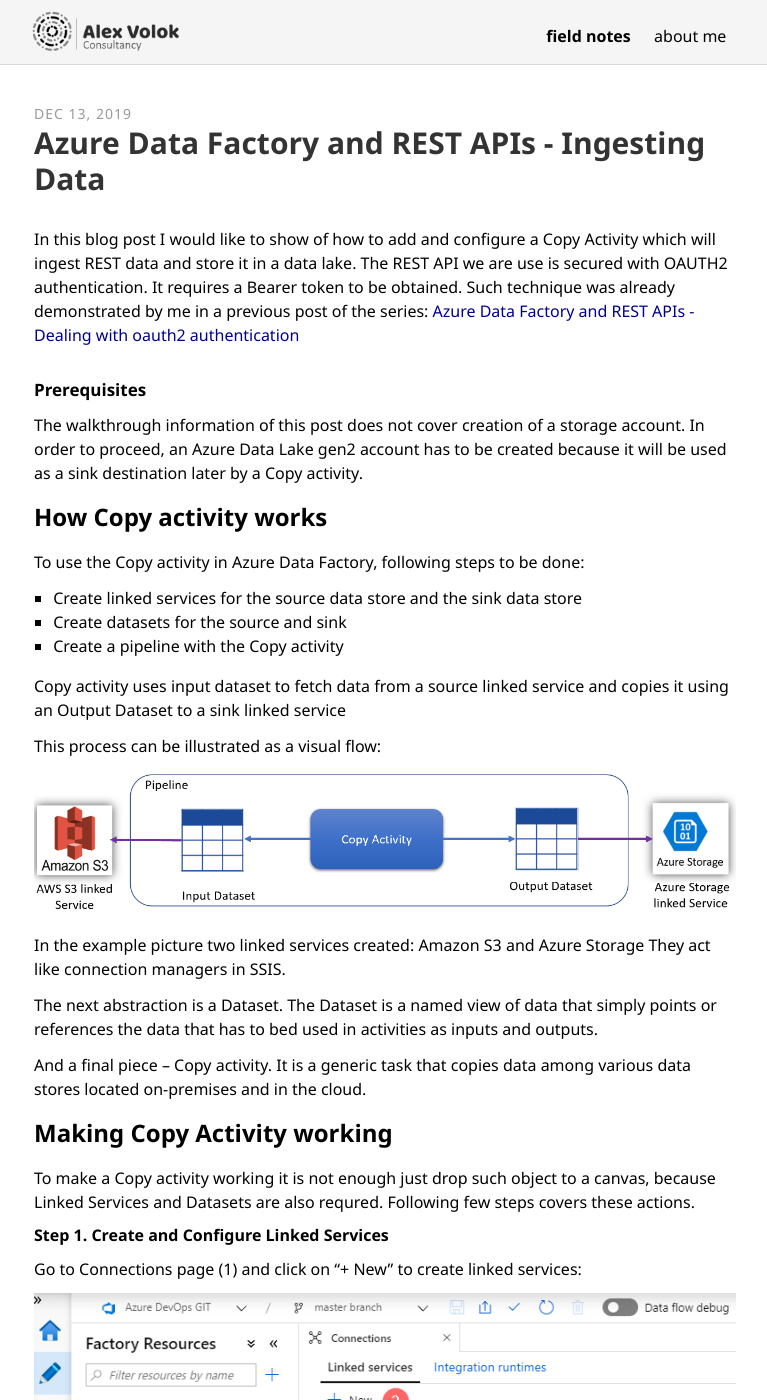
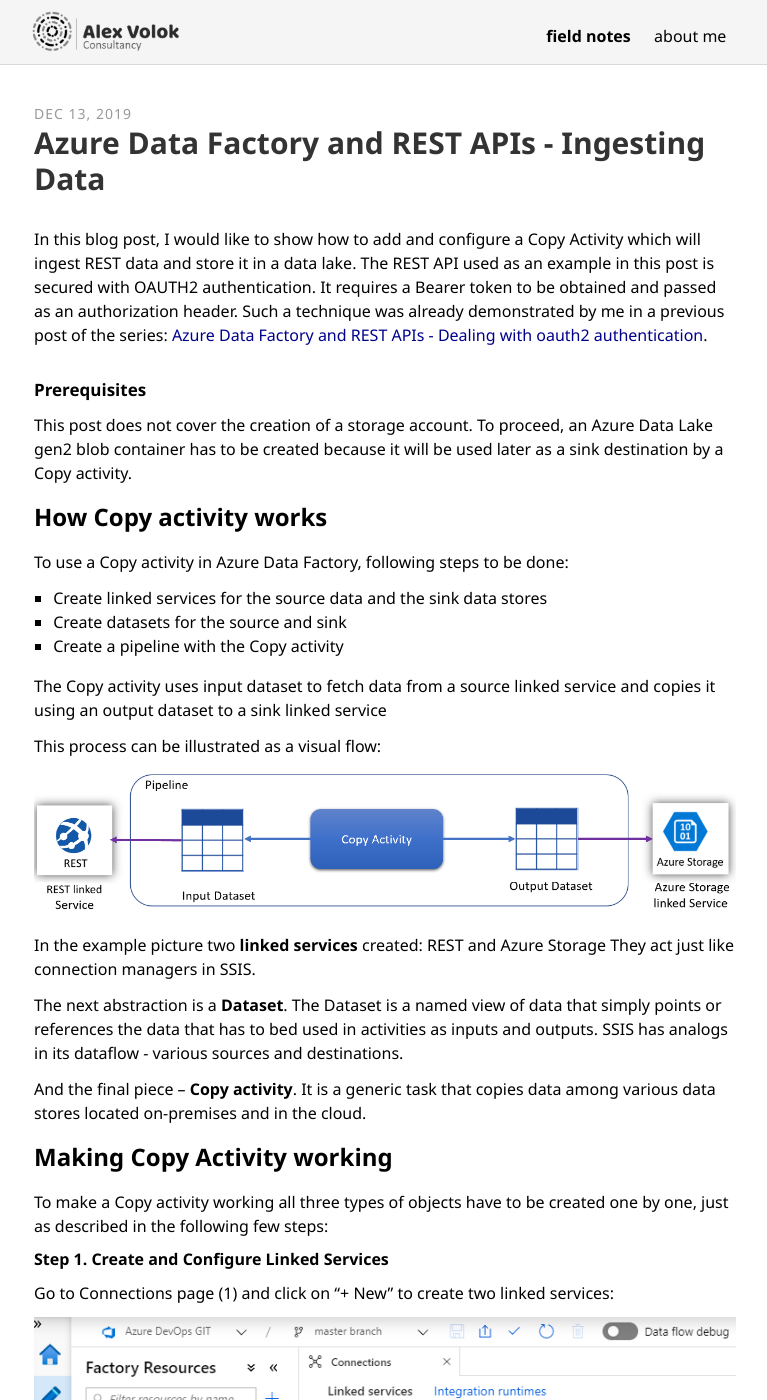
Before and after one commit to alexvolok/alexvolok.github.io, a Jekyll site: the page built from _posts/2019-12-13-adfv2-rest-api-part2-ingest-data.md, in a window 1280 px wide and 1400 px high. Shown: the whole window, without its empty margins (255-1022 px from the left). Built offline with Jekyll 4.4.1, drawn with Linux system fonts in a browser that asks for light colours; some web fonts are replaced; some of the changed text lies outside the part shown.

Commit message:
reviewed doc

````diff
--- a/_posts/2019-12-13-adfv2-rest-api-part2-ingest-data.md
+++ b/_posts/2019-12-13-adfv2-rest-api-part2-ingest-data.md
@@ -7,46 +7,46 @@
 published: true
 ---
 
-In this blog post I would like to show of how to add and configure a Copy Activity which will ingest REST data and store it in a data lake.
-The REST API we are use is secured with OAUTH2 authentication. It requires a Bearer token to be obtained. Such technique was already demonstrated by me in a previous post of the series: <a href='/2019/adfv2-rest-api-part1-oauth2'>Azure Data Factory and REST APIs - Dealing with oauth2 authentication</a>
+In this blog post, I would like to show how to add and configure a Copy Activity which will ingest REST data and store it in a data lake.
+The REST API used as an example in this post is secured with OAUTH2 authentication. It requires a Bearer token to be obtained and passed as an authorization header. Such a technique was already demonstrated by me in a previous post of the series: <a href='/2019/adfv2-rest-api-part1-oauth2'>Azure Data Factory and REST APIs - Dealing with oauth2 authentication</a>.
 
 #### Prerequisites
 
-The walkthrough information of this post does not cover creation of a storage account. In order to proceed, an Azure Data Lake gen2 account has to be created because it will be used as a sink destination later by a Copy activity.
+This post does not cover the creation of a storage account. To proceed, an Azure Data Lake gen2 blob container has to be created because it will be used later as a sink destination by a Copy activity.
 
 ### How Copy activity works
 
-To use the Copy activity in Azure Data Factory, following steps to be done:
- -	Create linked services for the source data store and the sink data store
+To use a Copy activity in Azure Data Factory, following steps to be done:
+ -	Create linked services for the source data and the sink data stores
  -	Create datasets for the source and sink
  -	Create a pipeline with the Copy activity
 
-Copy activity uses input dataset to fetch data from a source linked service and copies it using an Output Dataset to a sink linked service
+The Copy activity uses input dataset to fetch data from a source linked service and copies it using an output dataset to a sink linked service
 
 This process can be illustrated as a visual flow:
 
 <img src="/assets/images/posts/adf-rest-p2/copy_activity_example.png" alt="Step 0" />
 
 
-In the example picture two linked services created: Amazon S3 and Azure Storage
-They act like connection managers in SSIS.
+In the example picture two **linked services** created: REST and Azure Storage
+They act just like connection managers in SSIS.
 
-The next abstraction is a Dataset. The Dataset is a named view of data that simply points or references the data that has to bed used in activities as inputs and outputs.
+The next abstraction is a **Dataset**. The Dataset is a named view of data that simply points or references the data that has to bed used in activities as inputs and outputs. SSIS has analogs in its dataflow - various sources and destinations.
 
-And a final piece – Copy activity. It is a generic task that copies data among various data stores located on-premises and in the cloud.
+And the final piece – **Copy activity**. It is a generic task that copies data among various data stores located on-premises and in the cloud.
 
 
 ### Making Copy Activity working
-To make a Copy activity working it is not enough just drop such object to a canvas, because Linked Services and Datasets are also requred. Following few steps covers these actions.
+To make a Copy activity working all three types of objects have to be created one by one, just as described in the following few steps:
 
 ##### Step 1. Create and Configure Linked Services
 
-Go to Connections page (1) and click on "+ New" to create linked services:
+Go to Connections page (1) and click on "+ New" to create two linked services:
 
 
 <img src="/assets/images/posts/adf-rest-p2/step1-1.png" alt="Step 1.1" />
 
-**Linked Service to a Data Source:**
+**Linked Service 1, refers to a Data Source:**
 
  - Data Store: REST
  - Name: LS_REST_EOL (1)
@@ -56,13 +56,13 @@
 
 <img src="/assets/images/posts/adf-rest-p2/step1-2.png" alt="Step 1.2" />
 
-**Linked Service to a Data Sink:**
+**Linked Service 2, refers to a Data Sink:**
 
  - Data Store: Azure Data Lake Storage Gen2
  - Name: LS_ADLS_EOL (1)
  - Authentication Method: Account Key (2)
  - Account Selection Method: From Azure Subscription (3)
- - Choose right subscription and account name (4)
+ - Choose the right subscription and account name (4)
 
 <img src="/assets/images/posts/adf-rest-p2/step1-3.png" alt="Step 1.3" />
 
@@ -70,7 +70,7 @@
 
 ##### Step 2. Create and Configure Datasets
 
-In this step two datasets to be created. One per corresponding linked service. Therefore, source and sink datasets. To create them, click on a three dots that stands next to a Datasets in left pane and then choose "New dataset":
+In this step two datasets to be created. One per corresponding linked service. Therefore, source and sink datasets. To create them, click on three dots that stands next to a Datasets in the left pane and then choose "New dataset" to add source and sink objects:
 
 <img src="/assets/images/posts/adf-rest-p2/step2-1.png" alt="Step 2.1" />
 
@@ -78,7 +78,7 @@
 ###### 1. Create a source dataset:
   -	In a Data Store wizard search for a “REST”
   - In a General tab give a name: “DS_SRC_REST”
-  - In a Connection tab choose a linked service: LS_REST_EOL and set a relative url: /api/read/Hosting.svc/ContractStatistics
+  - In a Connection tab choose a linked service: LS_REST_EOL and set a relative URL: /api/read/Hosting.svc/ContractStatistics
 
 <img src="/assets/images/posts/adf-rest-p2/step2-2.png" alt="Step 2.2" />
 
@@ -87,7 +87,7 @@
   - Choose the format type: Delimited Text
   - Set a name: “DS_SINK_ADLS”
   - Choose Linked Service "LS_ADLS_EOL"
- - File Path: The first field receives a storage container name. In my case it is "dwh". The second field is for a folder name -  “eol” and “contractstatitistics.csv” is a file name. Therefore, the full path is: ```/dwh/eol/contractstatitistics.csv```
+ - File Path: The first field receives a storage container name. In my case, it is "dwh". The second field is for a folder name -  “eol” and “contractstatitistics.csv” is a file name. Therefore, the full path is: ```/dwh/eol/contractstatitistics.csv```
   - Enable a checkbox: “First row as header”
   - Choose None for “Import Schema”
 
@@ -95,7 +95,7 @@
 
 ##### Step 3. Create a Copy Activity
 
- 1.	Drop a Copy activity on a canvas of a pipeline and give it a name "Ingest REST Data"
+ 1.	Drop a Copy activity on canvas of a pipeline and give it a name "Ingest REST Data"
  2.	Connect exiting "Login" activity with a just added one:
 
 <img src="/assets/images/posts/adf-rest-p2/step3-1.png" alt="Step 3.1" />
@@ -117,21 +117,21 @@
 
 ##### Step 4. Run a test execution
 
-After setting up all depending objects it is a time to perform a test execution to validate that we are on a right track. Just like on a screenshot below, a button Debug to be pressed. This will trigger execution of the pipeline:
+After setting up all dependent objects it is time to perform a test execution to validate that we are on the right track. Just like on a screenshot below, a button Debug to be pressed. This will trigger the execution of the pipeline:
 
 <img src="/assets/images/posts/adf-rest-p2/step4-1.png" alt="Step 4.1" />
 
 
  1.	Click on Debug (1)
- 2.	Navigate to an output tab (2) and wait when all activities of the pipeline have status other than “In Progress” or “Queued”
- 3.	When the execution of a Copy activity is finished, click on a details button (3). This will open a modal window with a detailed information of a copy activity:
+ 2.	Navigate to an output tab (2) and wait when all activities of the pipeline have a status other than “In Progress” or “Queued”
+ 3.	When the execution of a Copy activity is finished, click on details button (3). This will open a modal window with a detailed information of a copy activity:
 
     <img src="/assets/images/posts/adf-rest-p2/step4-2.png" alt="Step 4.2" />
 
-   The window shows a flow of the data and it shows one issue: the activity read 1.8 MB from a REST, but written few bytes only.
+   The window shows a flow of the data and it shows one issue: the activity read 1.8 MB from a REST, but written a few bytes only.
 
    Storage Explorer confirms - the new empty file was created:
 
    <img src="/assets/images/posts/adf-rest-p2/step4-3.png" alt="Step 4.3" />
 
-   Such output result can be explained by fact that Mapping and Pagination are still not configured in a Copy activity. These two actions are going to be covered in the next blog post.
+   Such an output result can be explained by the fact that Mapping and Pagination are still not configured in a Copy activity. These two actions are going to be covered in the next blog post.
````
Also changed, not shown: assets/images/posts/adf-rest-p2/copy_activity_example.png.
